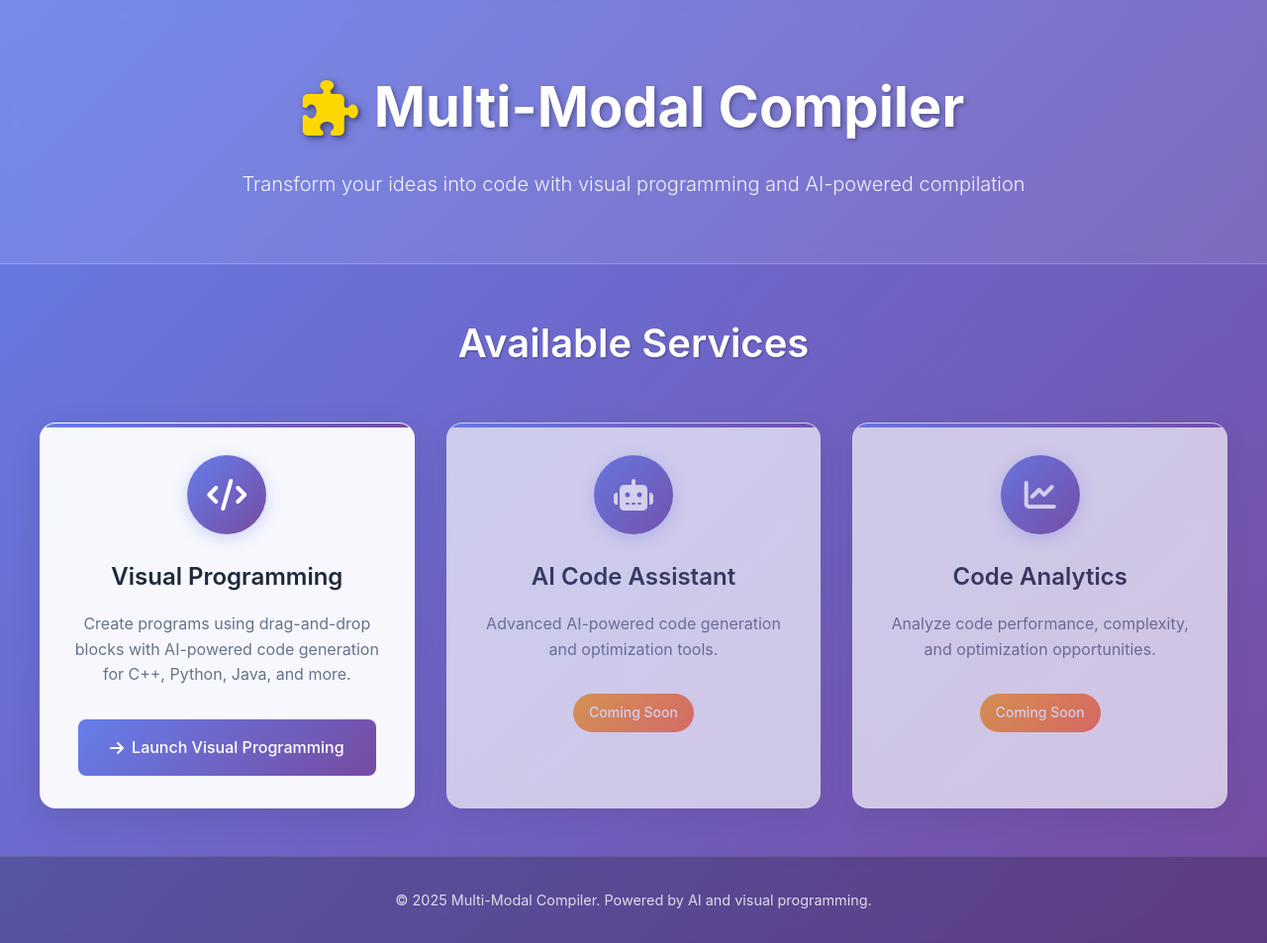
After one commit to shaiksameerhussain2103/Multi-Model-Compiler, a Flask app: template frontend/templates/home.html in a window 1280 px wide. The commit adds this page. Shown: the whole page at 99% size. Run offline with Flask 3, Linux system fonts and the light colour scheme; the template is opened without the code that fills it, so the values that code supplies are empty.

Commit message:
second working flow with home page

```diff
--- a/app.py
+++ b/app.py
@@ -18,8 +18,13 @@ CORS(app)
 compiler_service = CompilerService()
 
 @app.route('/')
-def index():
-    """Main application page"""
+def home():
+    """Home page with service selection"""
+    return render_template('home.html')
+
+@app.route('/visual-programming')
+def visual_programming():
+    """Visual programming application page"""
     return render_template('index.html')
 
 @app.route('/api/languages', methods=['GET'])
--- /dev/null
+++ b/frontend/static/css/home.css
@@ -0,0 +1,291 @@
+/* Home Page Styles */
+html.home-page,
+html.home-page body {
+    overflow: auto !important;
+    height: auto !important;
+    position: relative !important;
+}
+
+.home-body {
+    margin: 0;
+    padding: 0;
+    font-family: -apple-system, BlinkMacSystemFont, 'Segoe UI', Roboto, sans-serif;
+    background: linear-gradient(135deg, #667eea 0%, #764ba2 100%);
+    min-height: 100vh;
+    color: var(--text-primary);
+    overflow: auto !important; /* Override the main styles.css overflow: hidden */
+    height: auto !important;
+    position: relative !important;
+}
+
+/* Reset any fixed positioning from main styles */
+.home-body .header {
+    position: relative !important;
+    height: auto !important;
+    box-shadow: none !important;
+}
+
+/* Ensure main container doesn't interfere */
+.home-body .main-container {
+    display: block !important;
+    height: auto !important;
+    padding: 0 !important;
+}
+
+.home-container {
+    min-height: 100vh;
+    display: flex;
+    flex-direction: column;
+    position: relative;
+    z-index: 1;
+}
+
+/* Hero Section */
+.home-header {
+    flex: 0 0 auto;
+}
+
+.hero-section {
+    padding: 4rem 2rem;
+    text-align: center;
+    background: rgba(255, 255, 255, 0.1);
+    backdrop-filter: blur(10px);
+    border-bottom: 1px solid rgba(255, 255, 255, 0.2);
+}
+
+.hero-content {
+    max-width: 800px;
+    margin: 0 auto;
+}
+
+.hero-title {
+    font-size: 3.5rem;
+    font-weight: 700;
+    color: white;
+    margin: 0 0 1rem 0;
+    text-shadow: 2px 2px 4px rgba(0, 0, 0, 0.3);
+    display: flex;
+    align-items: center;
+    justify-content: center;
+    gap: 1rem;
+}
+
+.hero-title i {
+    color: #ffd700;
+    filter: drop-shadow(2px 2px 4px rgba(0, 0, 0, 0.3));
+}
+
+.hero-subtitle {
+    font-size: 1.25rem;
+    color: rgba(255, 255, 255, 0.9);
+    margin: 0;
+    line-height: 1.6;
+    font-weight: 300;
+}
+
+/* Main Content */
+.home-main {
+    flex: 1;
+    padding: 3rem 2rem;
+    position: relative;
+    z-index: 1;
+}
+
+.services-section {
+    max-width: 1200px;
+    margin: 0 auto;
+    position: relative;
+}
+
+.services-title {
+    font-size: 2.5rem;
+    font-weight: 600;
+    color: white;
+    text-align: center;
+    margin-bottom: 3rem;
+    text-shadow: 1px 1px 2px rgba(0, 0, 0, 0.3);
+}
+
+/* Services Grid */
+.services-grid {
+    display: grid;
+    grid-template-columns: repeat(auto-fit, minmax(350px, 1fr));
+    gap: 2rem;
+    margin-top: 2rem;
+    position: relative;
+    z-index: 1;
+}
+
+.service-card {
+    background: rgba(255, 255, 255, 0.95);
+    border-radius: 16px;
+    padding: 2rem;
+    text-align: center;
+    box-shadow: 0 8px 32px rgba(0, 0, 0, 0.1);
+    backdrop-filter: blur(10px);
+    border: 1px solid rgba(255, 255, 255, 0.3);
+    transition: all 0.3s ease;
+    position: relative;
+    overflow: hidden;
+    z-index: 1;
+    cursor: default;
+}
+
+.service-card::before {
+    content: '';
+    position: absolute;
+    top: 0;
+    left: 0;
+    right: 0;
+    height: 4px;
+    background: linear-gradient(90deg, #667eea, #764ba2);
+}
+
+.service-card:not(.coming-soon):hover {
+    transform: translateY(-8px);
+    box-shadow: 0 16px 48px rgba(0, 0, 0, 0.2);
+}
+
+.service-card.coming-soon {
+    opacity: 0.7;
+    pointer-events: none;
+}
+
+.service-card * {
+    position: relative;
+    z-index: 2;
+}
+
+.service-icon {
+    width: 80px;
+    height: 80px;
+    border-radius: 50%;
+    background: linear-gradient(135deg, #667eea, #764ba2);
+    display: flex;
+    align-items: center;
+    justify-content: center;
+    margin: 0 auto 1.5rem;
+    color: white;
+    font-size: 2rem;
+    box-shadow: 0 4px 16px rgba(102, 126, 234, 0.3);
+}
+
+.service-title {
+    font-size: 1.5rem;
+    font-weight: 600;
+    color: var(--text-primary);
+    margin: 0 0 1rem 0;
+}
+
+.service-description {
+    color: var(--text-secondary);
+    line-height: 1.6;
+    margin: 0 0 2rem 0;
+    font-size: 1rem;
+}
+
+.service-button {
+    display: inline-flex;
+    align-items: center;
+    gap: 0.5rem;
+    background: linear-gradient(135deg, #667eea, #764ba2);
+    color: white;
+    text-decoration: none;
+    padding: 1rem 2rem;
+    border-radius: 8px;
+    font-weight: 500;
+    transition: all 0.3s ease;
+    font-size: 1rem;
+    cursor: pointer;
+    position: relative;
+    z-index: 10;
+    border: none;
+    outline: none;
+}
+
+.service-button:hover {
+    transform: translateY(-2px);
+    box-shadow: 0 8px 24px rgba(102, 126, 234, 0.4);
+    text-decoration: none;
+    color: white;
+}
+
+.service-button:active {
+    transform: translateY(-1px);
+}
+
+.service-button:focus {
+    outline: 2px solid rgba(255, 255, 255, 0.5);
+    outline-offset: 2px;
+}
+
+.coming-soon-badge {
+    background: linear-gradient(135deg, #ffa726, #ff7043);
+    color: white;
+    padding: 0.5rem 1rem;
+    border-radius: 20px;
+    font-size: 0.875rem;
+    font-weight: 500;
+    display: inline-block;
+}
+
+/* Footer */
+.home-footer {
+    flex: 0 0 auto;
+    background: rgba(0, 0, 0, 0.2);
+    backdrop-filter: blur(10px);
+    border-top: 1px solid rgba(255, 255, 255, 0.1);
+    padding: 2rem;
+    text-align: center;
+}
+
+.footer-content p {
+    margin: 0;
+    color: rgba(255, 255, 255, 0.8);
+    font-size: 0.9rem;
+}
+
+/* Responsive Design */
+@media (max-width: 768px) {
+    .hero-title {
+        font-size: 2.5rem;
+        flex-direction: column;
+        gap: 0.5rem;
+    }
+
+    .hero-subtitle {
+        font-size: 1.1rem;
+    }
+
+    .services-grid {
+        grid-template-columns: 1fr;
+        gap: 1.5rem;
+    }
+
+    .service-card {
+        padding: 1.5rem;
+    }
+
+    .services-title {
+        font-size: 2rem;
+    }
+}
+
+@media (max-width: 480px) {
+    .hero-section {
+        padding: 2rem 1rem;
+    }
+
+    .home-main {
+        padding: 2rem 1rem;
+    }
+
+    .hero-title {
+        font-size: 2rem;
+    }
+
+    .services-grid {
+        grid-template-columns: 1fr;
+        gap: 1rem;
+    }
+}
--- /dev/null
+++ b/frontend/templates/home.html
@@ -0,0 +1,106 @@
+<!DOCTYPE html>
+<html lang="en" class="home-page">
+<head>
+    <meta charset="UTF-8">
+    <meta name="viewport" content="width=device-width, initial-scale=1.0">
+    <title>Multi-Modal Compiler</title>
+    <link href="https://cdnjs.cloudflare.com/ajax/libs/font-awesome/6.4.0/css/all.min.css" rel="stylesheet">
+    <link href="{{ url_for('static', filename='css/styles.css') }}" rel="stylesheet">
+    <link href="{{ url_for('static', filename='css/home.css') }}" rel="stylesheet">
+</head>
+<body class="home-body">
+    <div class="home-container">
+        <header class="home-header">
+            <div class="hero-section">
+                <div class="hero-content">
+                    <h1 class="hero-title">
+                        <i class="fas fa-puzzle-piece"></i>
+                        Multi-Modal Compiler
+                    </h1>
+                    <p class="hero-subtitle">
+                        Transform your ideas into code with visual programming and AI-powered compilation
+                    </p>
+                </div>
+            </div>
+        </header>
+
+        <main class="home-main">
+            <div class="services-section">
+                <h2 class="services-title">Available Services</h2>
+                <div class="services-grid">
+                    <div class="service-card">
+                        <div class="service-icon">
+                            <i class="fas fa-code"></i>
+                        </div>
+                        <h3 class="service-title">Visual Programming</h3>
+                        <p class="service-description">
+                            Create programs using drag-and-drop blocks with AI-powered code generation for C++, Python, Java, and more.
+                        </p>
+                        <a href="/visual-programming" class="service-button">
+                            <i class="fas fa-arrow-right"></i>
+                            Launch Visual Programming
+                        </a>
+                    </div>
+
+                    <!-- Placeholder for future services -->
+                    <div class="service-card coming-soon">
+                        <div class="service-icon">
+                            <i class="fas fa-robot"></i>
+                        </div>
+                        <h3 class="service-title">AI Code Assistant</h3>
+                        <p class="service-description">
+                            Advanced AI-powered code generation and optimization tools.
+                        </p>
+                        <div class="coming-soon-badge">
+                            Coming Soon
+                        </div>
+                    </div>
+
+                    <div class="service-card coming-soon">
+                        <div class="service-icon">
+                            <i class="fas fa-chart-line"></i>
+                        </div>
+                        <h3 class="service-title">Code Analytics</h3>
+                        <p class="service-description">
+                            Analyze code performance, complexity, and optimization opportunities.
+                        </p>
+                        <div class="coming-soon-badge">
+                            Coming Soon
+                        </div>
+                    </div>
+                </div>
+            </div>
+        </main>
+
+        <footer class="home-footer">
+            <div class="footer-content">
+                <p>&copy; 2025 Multi-Modal Compiler. Powered by AI and visual programming.</p>
+            </div>
+        </footer>
+    </div>
+
+    <script>
+        // Ensure proper scrolling and interaction behavior
+        document.addEventListener('DOMContentLoaded', function() {
+            // Reset any global styles that might interfere
+            document.body.style.overflow = 'auto';
+            document.body.style.height = 'auto';
+            document.body.style.position = 'relative';
+
+            // Ensure service buttons are clickable
+            const serviceButtons = document.querySelectorAll('.service-button');
+            serviceButtons.forEach(button => {
+                button.addEventListener('click', function(e) {
+                    console.log('Service button clicked:', this.href);
+                    // Let the default navigation happen
+                });
+            });
+
+            // Debug: log if there are any CSS issues
+            console.log('Home page loaded successfully');
+            console.log('Body overflow:', window.getComputedStyle(document.body).overflow);
+            console.log('Body height:', window.getComputedStyle(document.body).height);
+        });
+    </script>
+</body>
+</html>
```
Also changed, not shown: frontend/static/css/styles.css (+41 -0 lines), frontend/static/js/canvas.js (+67 -9 lines), frontend/static/js/resizable.js (added, +197 -0 lines), frontend/templates/index.html (+7 -0 lines).
